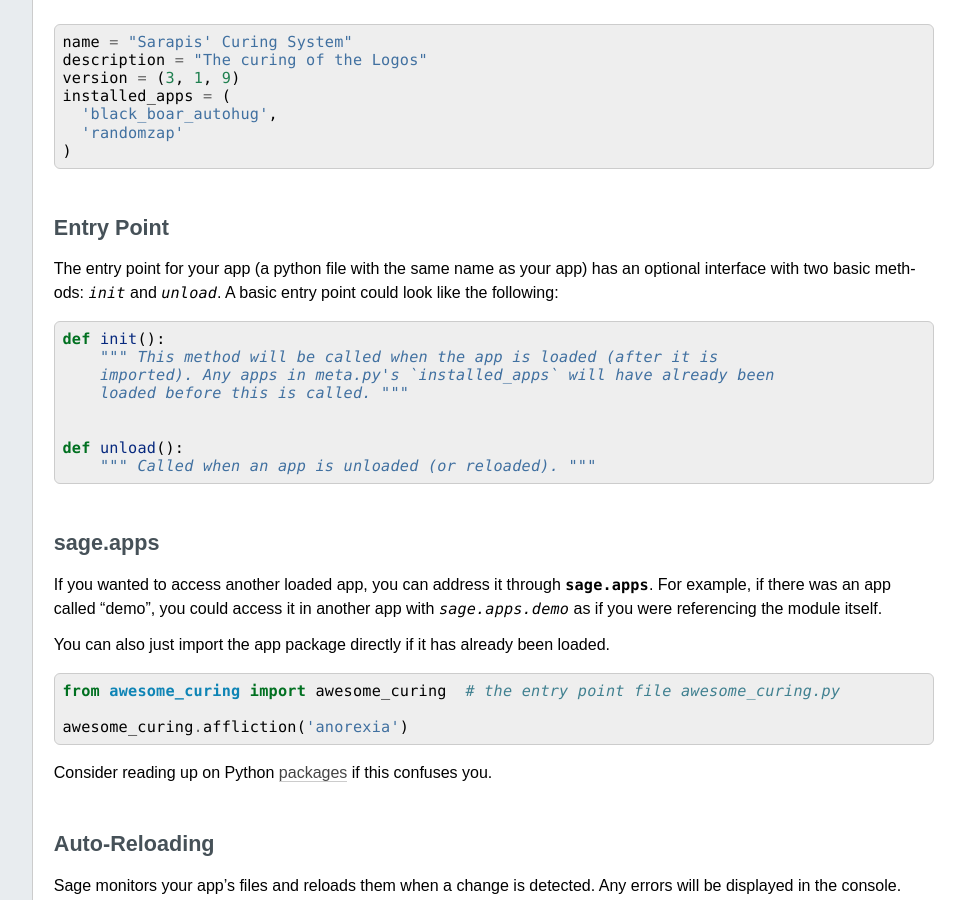
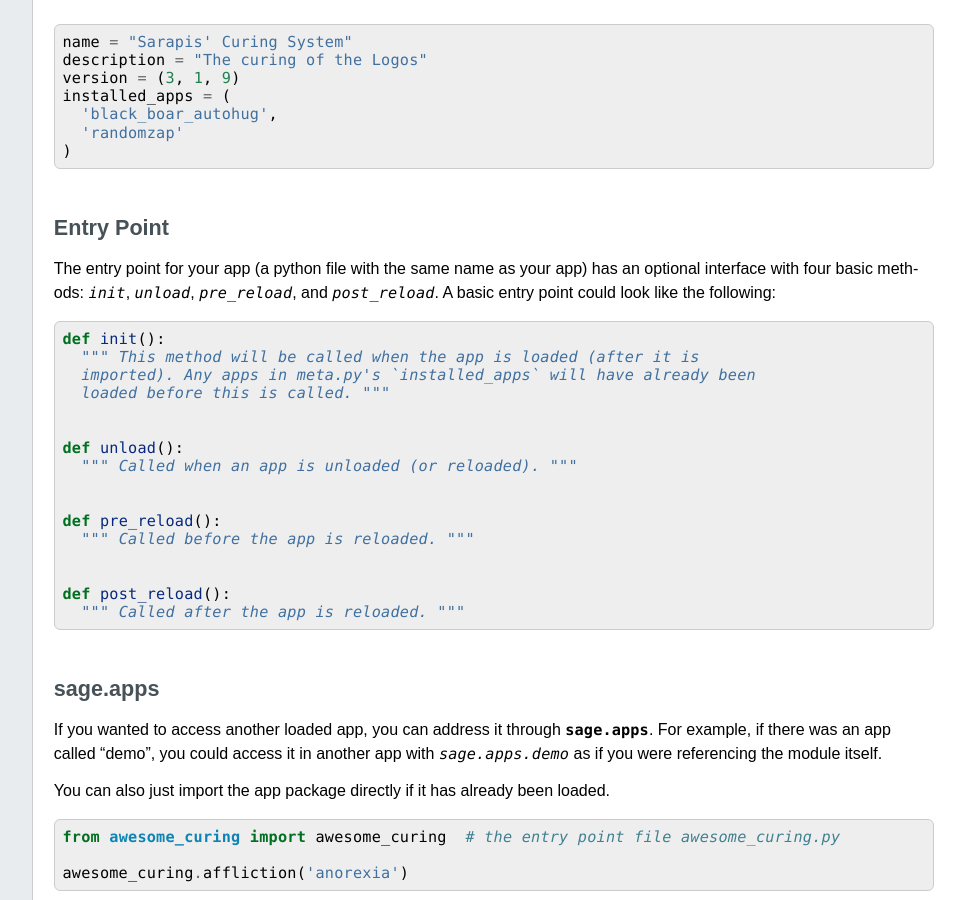
Before and after one commit to adayoung/sage, a Sphinx documentation site: the page built from docs/source/apps.rst, in a window 1280 px wide and 900 px high, scrolled down 1770 px. Shown: the whole window, without its empty margins (224-1189 px from the left). Built offline with Sphinx 7.4.7, drawn with Linux system fonts in a browser that asks for light colours; pages that are not in the unit, such as notebooks, are missing from menus.

Commit message:
adding new app interface methods pre_reload() and post_reload()

```diff
--- a/docs/source/apps.rst
+++ b/docs/source/apps.rst
@@ -109,17 +109,25 @@ Entry Point
 -----------
 
 The entry point for your app (a python file with the same name as your app)
-has an optional interface with two basic methods: `init` and `unload`.
-A basic entry point could look like the following: ::
+has an optional interface with four basic methods: `init`, `unload`, `pre_reload`,
+and `post_reload`. A basic entry point could look like the following: ::
 
     def init():
-        """ This method will be called when the app is loaded (after it is
-        imported). Any apps in meta.py's `installed_apps` will have already been
-        loaded before this is called. """
+      """ This method will be called when the app is loaded (after it is
+      imported). Any apps in meta.py's `installed_apps` will have already been
+      loaded before this is called. """
 
 
     def unload():
-        """ Called when an app is unloaded (or reloaded). """
+      """ Called when an app is unloaded (or reloaded). """
+
+
+    def pre_reload():
+      """ Called before the app is reloaded. """
+
+
+    def post_reload():
+      """ Called after the app is reloaded. """
 
 sage.apps
 ---------
```
Also changed, not shown: 1 other file.
